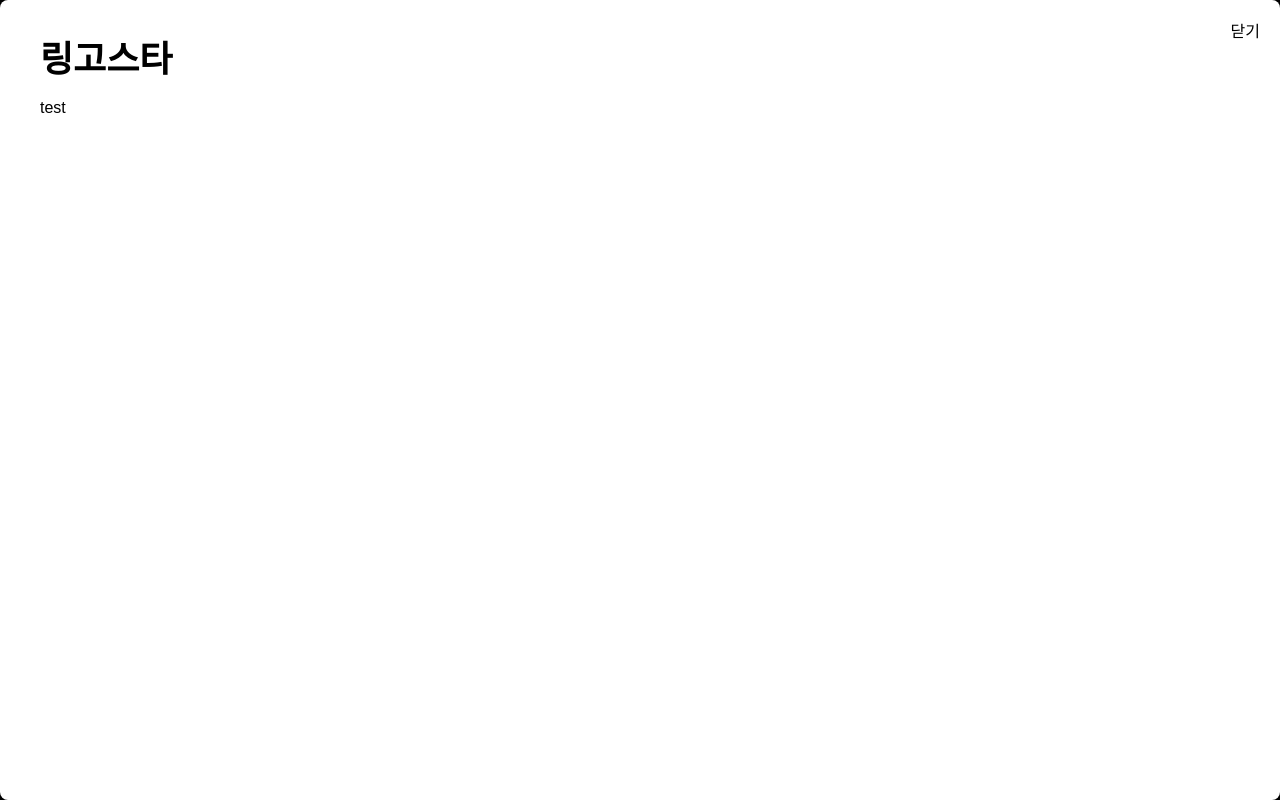
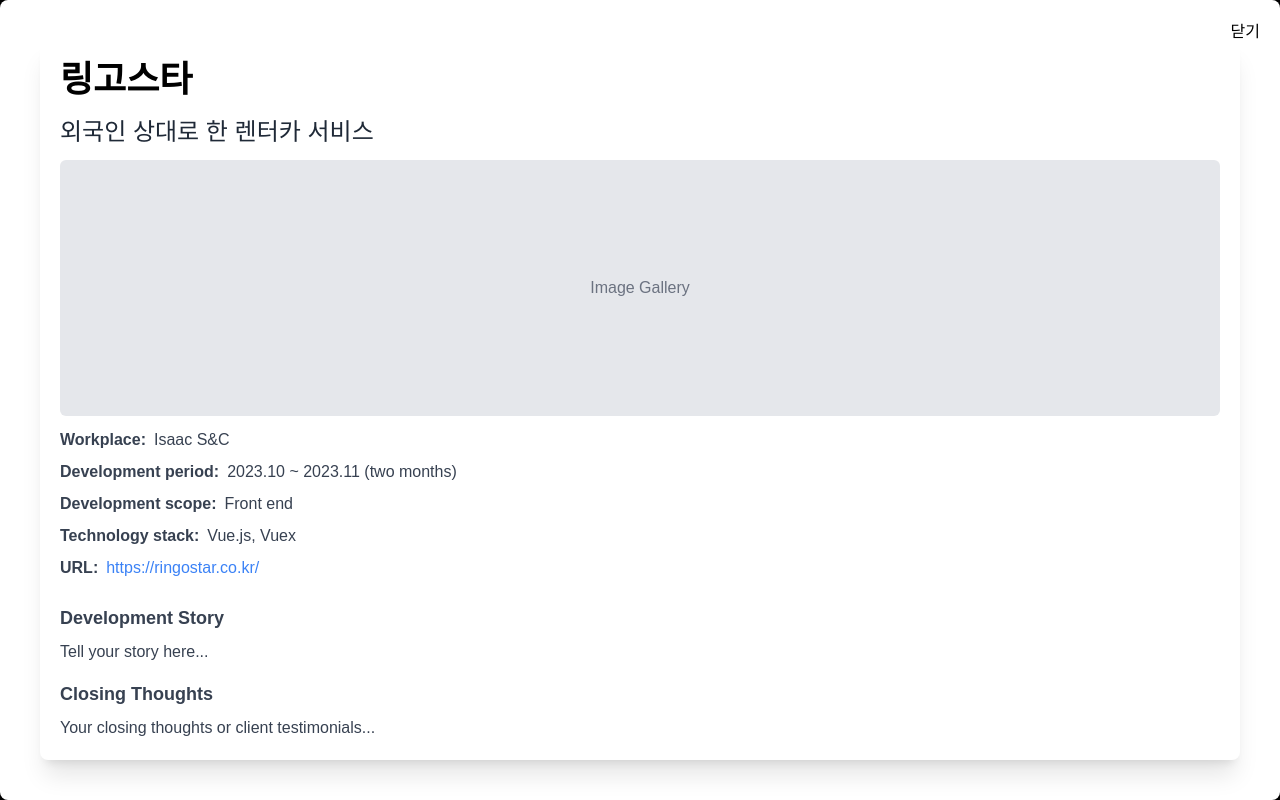
Before and after one commit to yeonso08/Introduce, a Next.js app: page / in a window 1280 px wide. Both pictures are taken after a click on the element 478 px from the left and 1616 px from the top of the page. Shown: the part 1216-2016 px from the top of the page. Built offline with nearby package versions, Linux system fonts and the light colour scheme; grey boxes are pictures that could not be loaded.

Commit message:
design : 모달 컨텐츠 디자인

```diff
--- a/src/components/modal/Modal.tsx
+++ b/src/components/modal/Modal.tsx
@@ -4,12 +4,11 @@
   projectId: string;
   isOpen: boolean;
   onClose: () => void;
-  projectTitle: string;
   projectDescription: React.ReactNode;
   // 프로젝트 세부 정보를 위해 필요한 추가 props
 }
 
-const Modal: React.FC<ProjectModalProps> = ({ isOpen, onClose, projectTitle, projectDescription }) => {
+const Modal: React.FC<ProjectModalProps> = ({ isOpen, onClose, projectDescription }) => {
   useEffect(() => {
     const handleEsc = (event: KeyboardEvent) => {
       if (event.key === 'Escape') {
@@ -34,9 +33,7 @@
         <button onClick={onClose} className="text-black absolute top-5 right-5">
           닫기
         </button>
-        <h2 className="text-4xl font-bold mb-4 text-black">{projectTitle}</h2>
         <p className='text-black'>{projectDescription}</p>
-        {/* 여기에 더 많은 프로젝트 세부 정보 추가 */}
       </div>
     </div>
   );
--- a/src/components/modal/ModalContents.tsx
+++ b/src/components/modal/ModalContents.tsx
@@ -1,5 +1,175 @@
 export const RingostarModal = () => {
-return (
-    <div>test</div>
-)
+    return (
+        <div className="p-5 bg-white rounded-lg shadow-xl">
+            <h2 className="text-4xl font-bold mb-4 text-black">링고스타</h2>
+            <h2 className="text-2xl font-medium mb-3 text-gray-800">외국인 상대로 한 렌터카 서비스</h2>
+
+            {/* Image Gallery or Placeholder */}
+            <div className="mb-3">
+                {/* Replace with actual image tags or a carousel component */}
+                <div className="h-64 bg-gray-200 rounded-md flex items-center justify-center">
+                    <span className="text-gray-500">Image Gallery</span>
+                </div>
+            </div>
+
+            {/* Project Details */}
+            <div className="mb-6 text-gray-700">
+                <div className="space-y-2">
+                    <div className="flex justify-start items-baseline space-x-2">
+                        <div className="font-semibold">Workplace:</div>
+                        <div>Isaac S&C</div>
+                    </div>
+                    <div className="flex justify-start items-baseline space-x-2">
+                        <div className="font-semibold">Development period:</div>
+                        <div>2023.10 ~ 2023.11 (two months)</div>
+                    </div>
+                    <div className="flex justify-start items-baseline space-x-2">
+                        <div className="font-semibold">Development scope:</div>
+                        <div>Front end</div>
+                    </div>
+                    <div className="flex justify-start items-baseline space-x-2">
+                        <div className="font-semibold">Technology stack:</div>
+                        <div>Vue.js, Vuex</div>
+                    </div>
+                    <div className="flex justify-start items-baseline space-x-2">
+                        <div className="font-semibold">URL:</div>
+                        <a href="https://ringostar.co.kr/" target="_blank" rel="noopener noreferrer" className="text-blue-500 hover:text-blue-600 inline-block ml-2">
+                            https://ringostar.co.kr/
+                        </a>
+                    </div>
+                </div>
+            </div>
+
+            {/* Development Story */}
+            <div className="mb-4 text-gray-700">
+                <h3 className="font-semibold text-lg mb-2">Development Story</h3>
+                <p>Tell your story here...</p>
+            </div>
+
+            {/* Closing Thoughts or Testimonials */}
+            <div className="text-gray-700">
+                <h3 className="font-semibold text-lg mb-2">Closing Thoughts</h3>
+                <p>Your closing thoughts or client testimonials...</p>
+            </div>
+        </div>
+    );
 };
+
+export const SeniorsModal = () => {
+    return (
+        <div className="p-5 bg-white rounded-lg shadow-xl">
+            <h2 className="text-4xl font-bold mb-4 text-black">Seniors</h2>
+            <h2 className="text-2xl font-medium mb-3 text-gray-800">6070분들의 재취업을 위한 프로젝트</h2>
+
+            {/* Image Gallery or Placeholder */}
+            <div className="mb-3">
+                {/* Replace with actual image tags or a carousel component */}
+                <div className="h-64 bg-gray-200 rounded-md flex items-center justify-center">
+                    <span className="text-gray-500">Image Gallery</span>
+                </div>
+            </div>
+
+            {/* Project Details */}
+            <div className="mb-6 text-gray-700">
+                <div className="space-y-2">
+                    <div className="flex justify-start items-baseline space-x-2">
+                        <div className="font-semibold">Workplace:</div>
+                        <div>Isaac S&C</div>
+                    </div>
+                    <div className="flex justify-start items-baseline space-x-2">
+                        <div className="font-semibold">Development period:</div>
+                        <div>2023.10 ~ 2023.11 (two months)</div>
+                    </div>
+                    <div className="flex justify-start items-baseline space-x-2">
+                        <div className="font-semibold">Development scope:</div>
+                        <div>Front end</div>
+                    </div>
+                    <div className="flex justify-start items-baseline space-x-2">
+                        <div className="font-semibold">Technology stack:</div>
+                        <div>Vue.js, Vuex</div>
+                    </div>
+                    <div className="flex justify-start items-baseline space-x-2">
+                        <div className="font-semibold">URL:</div>
+                        <a href="https://ringostar.co.kr/" target="_blank" rel="noopener noreferrer" className="text-blue-500 hover:text-blue-600 inline-block ml-2">
+                            https://seniors-job.vercel.app/
+                        </a>
+                    </div>
+                </div>
+            </div>
+
+            {/* Development Story */}
+            <div className="mb-4 text-gray-700">
+                <h3 className="font-semibold text-lg mb-2">Development Story</h3>
+                <p>Tell your story here...</p>
+            </div>
+
+            {/* Closing Thoughts or Testimonials */}
+            <div className="text-gray-700">
+                <h3 className="font-semibold text-lg mb-2">Closing Thoughts</h3>
+                <p>Your closing thoughts or client testimonials...</p>
+            </div>
+        </div>
+    )
+};
+
+export const KinderGrewModal = () => {
+    return (
+        <div className="p-5 bg-white rounded-lg shadow-xl">
+            <h2 className="text-4xl font-bold mb-4 text-black">킨더그루</h2>
+            <h2 className="text-2xl font-medium mb-3 text-gray-800">유치원이 아이의 교육에 보다 집중할 수 있도록 아이 관리를 지원하는 통합 관리 서비스</h2>
+
+            {/* Image Gallery or Placeholder */}
+            <div className="mb-3">
+                {/* Replace with actual image tags or a carousel component */}
+                <div className="h-64 bg-gray-200 rounded-md flex items-center justify-center">
+                    <span className="text-gray-500">Image Gallery</span>
+                </div>
+            </div>
+
+            {/* Project Details */}
+            <div className="mb-6 text-gray-700">
+                <div className="space-y-2">
+                    <div className="flex justify-start items-baseline space-x-2">
+                        <div className="font-semibold">Workplace:</div>
+                        <div>Isaac S&C</div>
+                    </div>
+                    <div className="flex justify-start items-baseline space-x-2">
+                        <div className="font-semibold">Development period:</div>
+                        <div>2023.10 ~ 2023.11 (two months)</div>
+                    </div>
+                    <div className="flex justify-start items-baseline space-x-2">
+                        <div className="font-semibold">Development scope:</div>
+                        <div>Front end</div>
+                    </div>
+                    <div className="flex justify-start items-baseline space-x-2">
+                        <div className="font-semibold">Technology stack:</div>
+                        <div>Vue.js, Vuex</div>
+                    </div>
+                    <div className="flex flex-col space-y-2">
+                        <div className="flex justify-start items-baseline space-x-2">
+                            <div className="font-semibold">URL:</div>
+                            <a href="https://front-omega-vert.vercel.app/main" target="_blank" rel="noopener noreferrer" className="text-blue-500 hover:text-blue-600">
+                                https://front-omega-vert.vercel.app/main
+                            </a>
+                        </div>
+                        <div className="text-sm text-red-500">
+                            (현재 서버가 닫혀 있습니다.)
+                        </div>
+                    </div>
+                </div>
+            </div>
+
+            {/* Development Story */}
+            <div className="mb-4 text-gray-700">
+                <h3 className="font-semibold text-lg mb-2">Development Story</h3>
+                <p>Tell your story here...</p>
+            </div>
+
+            {/* Closing Thoughts or Testimonials */}
+            <div className="text-gray-700">
+                <h3 className="font-semibold text-lg mb-2">Closing Thoughts</h3>
+                <p>Your closing thoughts or client testimonials...</p>
+            </div>
+        </div>
+    )
+};
--- a/src/components/projects/projects.tsx
+++ b/src/components/projects/projects.tsx
@@ -1,14 +1,14 @@
 import React, { useState } from 'react';
 
 import Modal from "../modal/Modal";
-import { RingostarModal } from '../modal/ModalContents';
+import { KinderGrewModal, RingostarModal, SeniorsModal } from '../modal/ModalContents';
 
 const Projects = () => {
   const [modalOpen, setModalOpen] = useState(false);
-  const [selectedProject, setSelectedProject] = useState<{ id: string, title: string, description: React.ReactNode }>({ id: '', title: '', description: '' });
+  const [selectedProject, setSelectedProject] = useState<{ id: string, description: React.ReactNode }>({ id: '', description: '' });
 
-  const openModal = (id: string, title: string, description: React.ReactNode) => {
-    setSelectedProject({ id, title, description });
+  const openModal = (id: string, description: React.ReactNode) => {
+    setSelectedProject({ id, description });
     setModalOpen(true);
   };
 
@@ -20,7 +20,7 @@
         <div>
           <div className="flex items-center mb-8">
             {/* Project Image */}
-            <div className="flex-none w-48 h-32 bg-gray-500 mr-4 cursor-pointer hover:scale-110 transition-transform" onClick={() => openModal('1', '링고스타', <RingostarModal />)}>
+            <div className="flex-none w-48 h-32 bg-gray-500 mr-4 cursor-pointer hover:scale-110 transition-transform" onClick={() => openModal('1', <RingostarModal />)}>
               {/* Insert <img> tag or background image here */}
             </div>
 
@@ -34,7 +34,7 @@
 
           <div className="flex items-center mb-8">
             {/* Project Image */}
-            <div className="flex-none w-48 h-32 bg-gray-500 mr-4 cursor-pointer hover:scale-110 transition-transform" onClick={() => openModal('2', 'Seniors', '6070분들의 재취업을 위한 프로젝트')}>
+            <div className="flex-none w-48 h-32 bg-gray-500 mr-4 cursor-pointer hover:scale-110 transition-transform" onClick={() => openModal('2', <SeniorsModal />)}>
               {/* <img src="path_to_your_image.jpg" alt="Project Image" className="w-full h-full object-cover" /> */}
             </div>
 
@@ -47,7 +47,7 @@
           </div>
           <div className="flex items-center mb-8">
             {/* Project Image */}
-            <div className="flex-none w-48 h-32 bg-gray-500 mr-4 cursor-pointer hover:scale-110 transition-transform" onClick={() => openModal('3', '킨더그루', '유치원이 아이의 교육에 보다 집중할 수 있도록 아이 관리를 지원하는 통합 관리 서비스')}>
+            <div className="flex-none w-48 h-32 bg-gray-500 mr-4 cursor-pointer hover:scale-110 transition-transform" onClick={() => openModal('3', <KinderGrewModal />)}>
               {/* Insert <img> tag or background image here */}
             </div>
 
@@ -67,7 +67,6 @@
           isOpen={modalOpen}
           onClose={() => setModalOpen(false)}
           projectId={selectedProject.id}
-          projectTitle={selectedProject.title}
           projectDescription={selectedProject.description}
         />
       </div>
```
Lines whose indentation alone changed are shown as unchanged.
